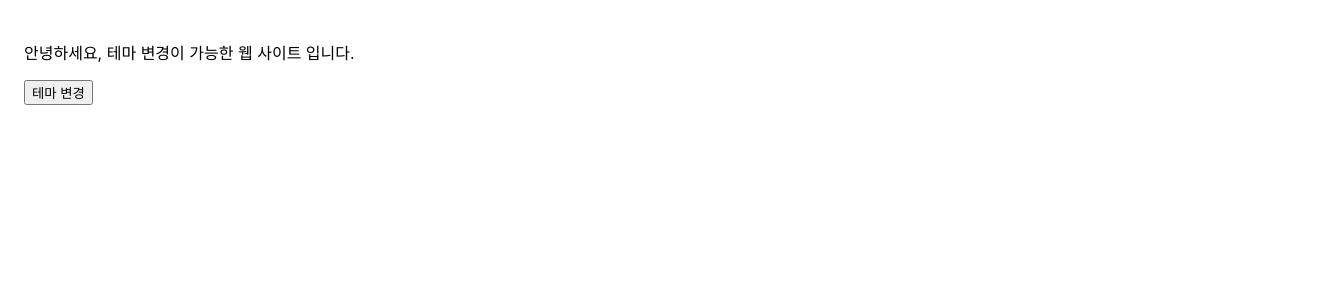
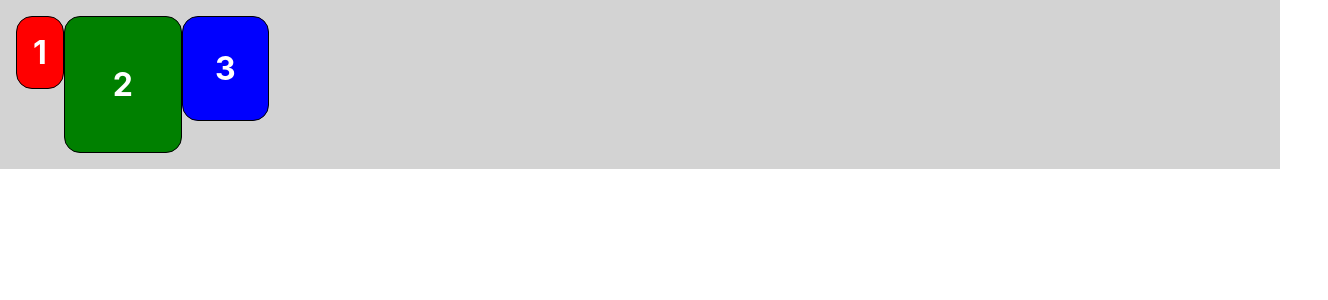
Before and after one commit to vin-jaehong/study-react, a React (Create React App) app: page / in a window 1280 px wide. Shown: the top 300 px of the page, 1328 px wide, since content can reach past the window. Built offline with nearby package versions, Linux system fonts and the light colour scheme.

Commit message:
Blocks component (styled-components)

```diff
--- /dev/null
+++ b/src/chapter-15/Blocks.jsx
@@ -0,0 +1,58 @@
+import styled from "styled-components";
+
+const Wrapper = styled.div`
+  padding: 1rem;
+  display: flex;
+  flex-direction: row;
+  align-items: flex-start;
+  justify-content: flex-start;
+  background-color: lightgray;
+`;
+
+const Block = styled.div`
+  padding: ${(props) => props.padding};
+  border: 1px solid black;
+  border-radius: 1rem;
+  background-color: ${(props) => props.backgroundColor};
+  color: white;
+  font-size: 2rem;
+  font-weight: bold;
+  text-align: center;
+`;
+
+const blockItems = [
+  {
+    label: "1",
+    padding: "1rem",
+    backgroundColor: "red",
+  },
+  {
+    label: "2",
+    padding: "3rem",
+    backgroundColor: "green",
+  },
+  {
+    label: "3",
+    padding: "2rem",
+    backgroundColor: "blue",
+  },
+];
+
+const Blocks = (props) => {
+  return (
+    <Wrapper>
+      {blockItems.map((blockItem) => {
+        return (
+          <Block
+            padding={blockItem.padding}
+            backgroundColor={blockItem.backgroundColor}
+          >
+            {blockItem.label}
+          </Block>
+        );
+      })}
+    </Wrapper>
+  );
+};
+
+export default Blocks;
--- a/src/index.js
+++ b/src/index.js
@@ -12,10 +12,11 @@
 // import AttendanceBook from "./chapter-10/AttendanceBook";
 // import SignUp from "./chapter-11/SignUp";
 // import ProfileCard from "./chapter-13/ProfileCard";
-import DarkOrLight from "./chapter-14/DarkOrLight";
+// import DarkOrLight from "./chapter-14/DarkOrLight";
+import Blocks from "./chapter-15/Blocks";
 
 const root = ReactDOM.createRoot(document.getElementById("root"));
-root.render(<DarkOrLight />);
+root.render(<Blocks />);
 
 // If you want to start measuring performance in your app, pass a function
 // to log results (for example: reportWebVitals(console.log))
```
